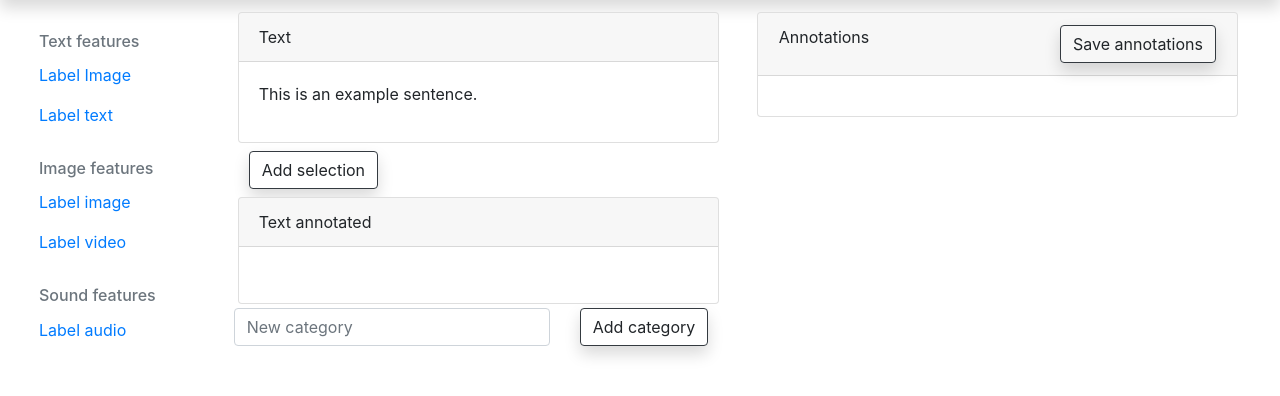
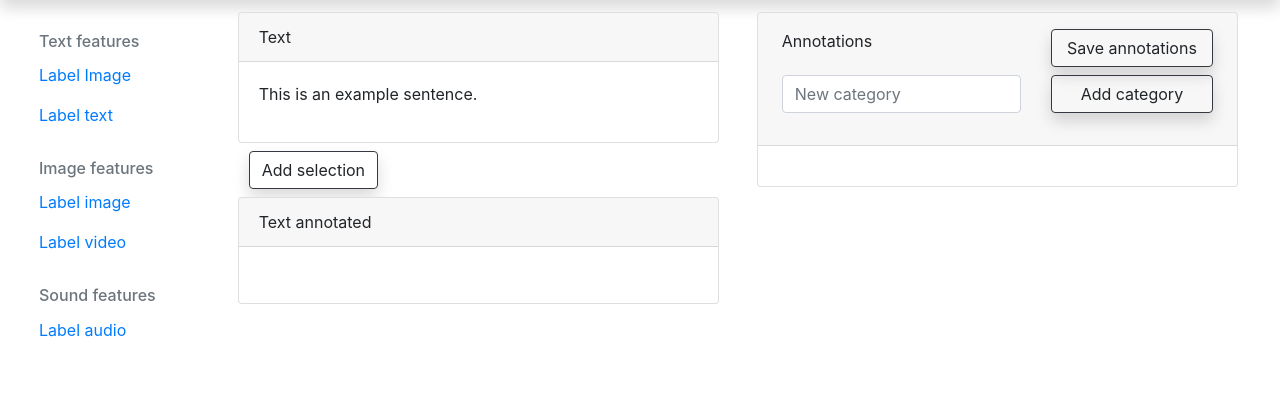
Before and after one commit to filipgeppert/labeller, a Django app: page /labelText/ in a window 1280 px wide. Shown: the part 48-444 px from the top of the page. Run offline with Django 3.2, Linux system fonts and the light colour scheme; parts of the project's set-up code (start-up, migrations or seed data) failed here and were passed over; some libraries are stand-ins or nearby versions.

```diff
--- a/templates/text-labelling/index.html
+++ b/templates/text-labelling/index.html
@@ -70,33 +70,37 @@
                                 </p>
                             </div>
                         </div>
-
-                        <div class="form-group row mt-auto">
-                            <div class="col-sm-8">
-                                <input type="text" class="form-control" id="inputCategory" placeholder="New category">
-                            </div>
-                            <div class="col-sm-4">
-                                <a type="button" class="btn border-dark shadow" onclick="addCategory()">Add category</a>
-                            </div>
-                        </div>
                     </div>
                     <div class="col-6 d-flex flex-column">
                         <div class="card m-1">
                             <div class="card-header">
-                        <div class="row justify-content-between pl-3 pr-3">
+                                <div class="row justify-content-between p-1">
+                                    <div class="col-7">
                                         Annotations
-                            <button type="button" class="btn border-dark shadow" id="saveAnnotations">Save annotations
+                                    </div>
+                                    <div class="col-5">
+                                        <button type="button" class="btn btn-block border-dark shadow"
+                                                id="saveAnnotations">Save annotations
                                         </button>
                                     </div>
 
+                                </div>
+                                <div class="form-group row mt-auto p-1">
+                                    <div class="col-sm-7">
+                                        <input type="text" class="form-control" id="inputCategory"
+                                               placeholder="New category">
+                                    </div>
+                                    <div class="col-sm-5">
+                                        <a type="button" class="btn btn-block border-dark shadow"
+                                           onclick="addCategory()">Add category</a>
+                                    </div>
+                                </div>
                             </div>
                             <div class="card-body" id="annotations">
                             </div>
                         </div>
                     </div>
                 </div>
-
-
             </div>
         </div>
     </div>
```
Also changed, not shown: 1 other file. Lines whose indentation alone changed are shown as unchanged.
